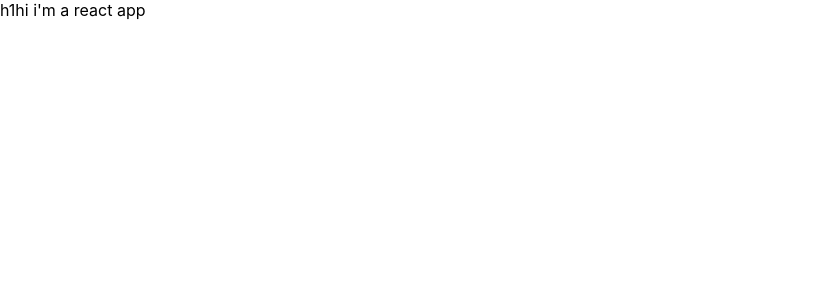
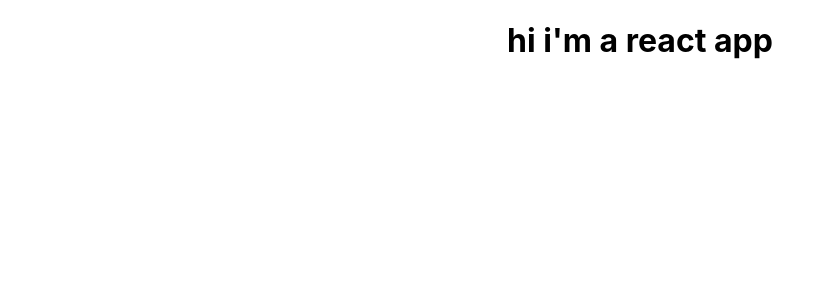
Before and after one commit to 21toffy/compelete-react-guide, a React (Create React App) app: page / in a window 1280 px wide. Shown: the top 300 px of the page, without its empty margins (0-834 px from the left). Built offline with nearby package versions, Linux system fonts and the light colour scheme.

Commit message:
basic jsx

```diff
--- a/src/App.js
+++ b/src/App.js
@@ -4,7 +4,7 @@ import './App.css';
 
 class App extends Component{
   render(){
-    return React.createElement('div', null, 'h1', 'hi i\'m a react app ');
+    return React.createElement('div', {className:'App'}, React.createElement('h1',{className:'App'} ,'hi i\'m a react app '));
   }
 }
 
```
